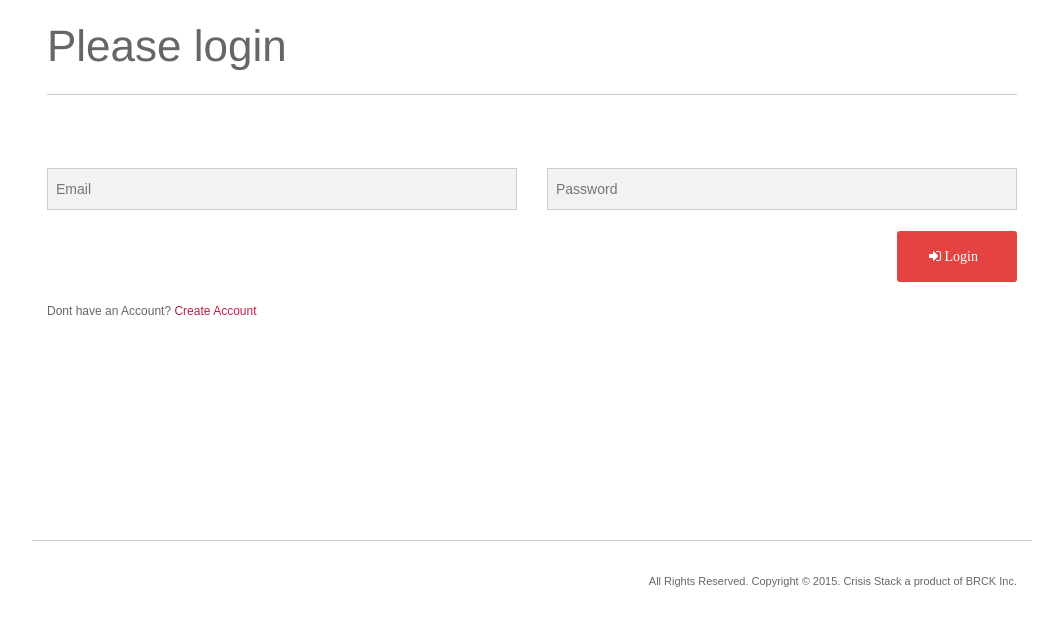
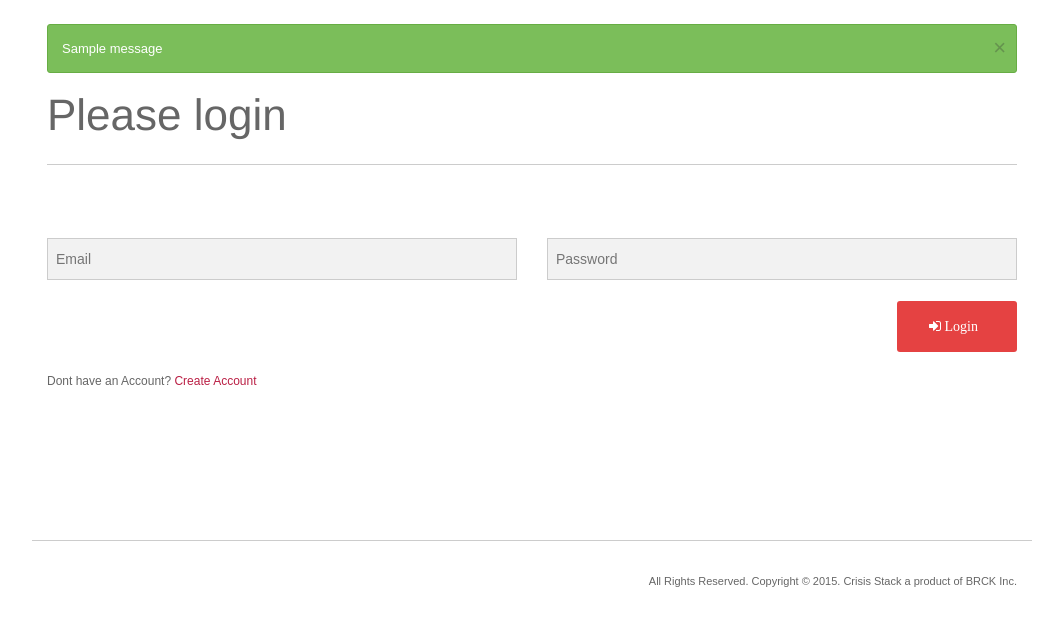
Before and after one commit to brck/CrisisStack, a Flask app: page /login in a window 1280 px wide. Shown: the part 47-673 px from the top of the page, without its empty margins (108-1171 px from the left). Run offline with Flask 2, Linux system fonts and the light colour scheme; tables that the repository leaves empty hold one stand-in row (values such as "Sample post"); one stand-in notice (Sample message) is shown; some libraries are stand-ins or nearby versions.

Commit message:
displayed successful account creation  flash message to login section

```diff
--- a/app/auth/views.py
+++ b/app/auth/views.py
@@ -22,17 +22,13 @@ def create_user_account():
     form = UserSignUpForm()
 
     if form.validate_on_submit():
-        print 'start adding user'
-
         user = User(email=form.email.data,
                     username=form.username.data,
                     password=form.password.data)
         db.session.add(user)
         db.session.commit()
 
-        print 'done adding user'
-
-        flash('Your account has been created successfully.')
+        flash('Your account has been created successfully. You can now Login', 'success')
         return redirect(request.args.get('next') or url_for('auth.login'))
 
     return render_template('user_account.html', form=form)
--- a/app/templates/login.html
+++ b/app/templates/login.html
@@ -3,6 +3,19 @@
 {% endblock %} {% block content %}
 
 <div class="row content">
+
+    <div class="large-12 columns">
+        {% with messages = get_flashed_messages(category_filter=["success"]) %}
+            {% if messages %}
+                {% for message in messages %}
+                    <div data-alert class="alert-box success radius">
+                        {{ message }}
+                        <a href="#" class="close">&times;</a>
+                    </div>
+                {% endfor %}
+            {% endif %}
+        {% endwith %}
+    </div>
 
     <div class="large-12 columns ">
 
```
